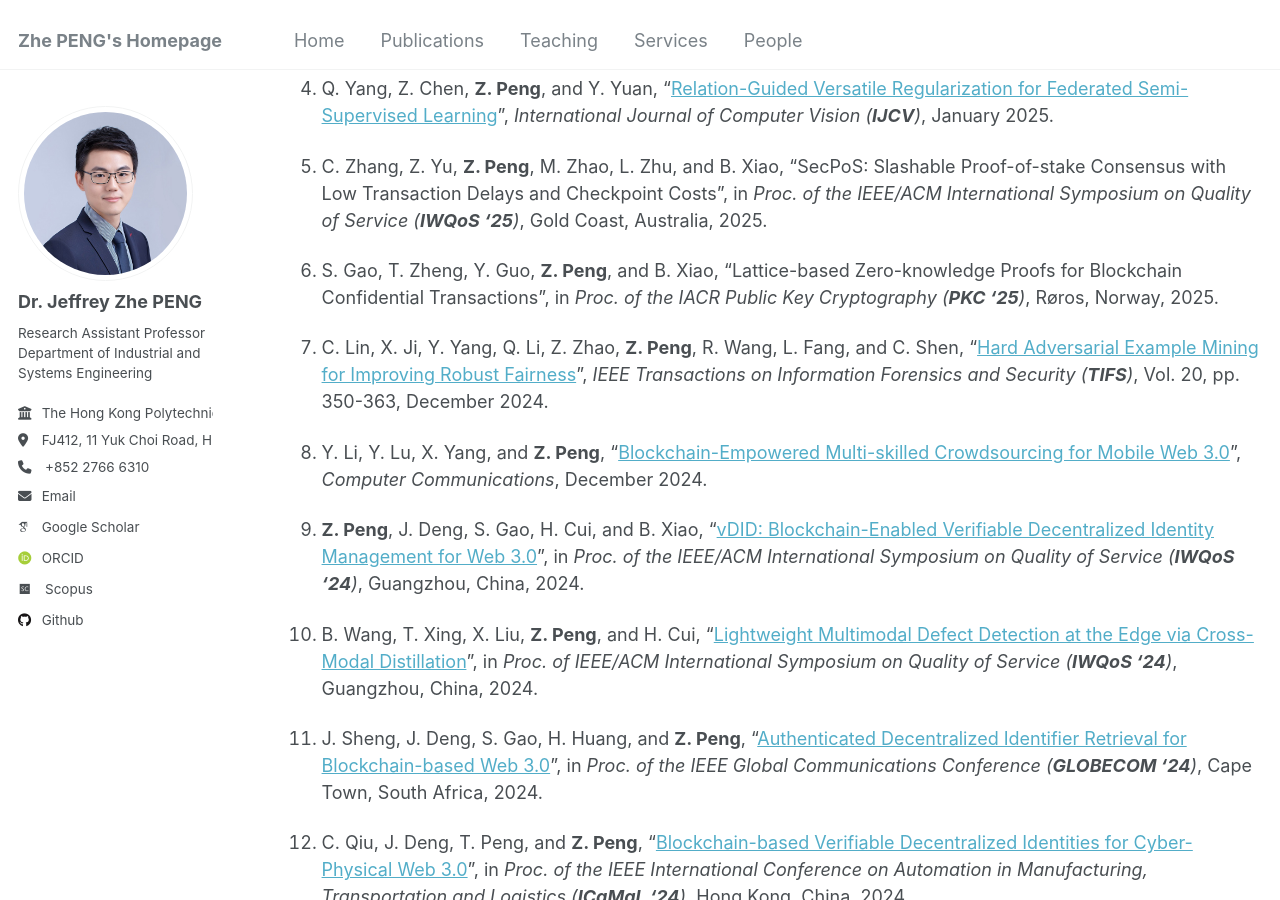
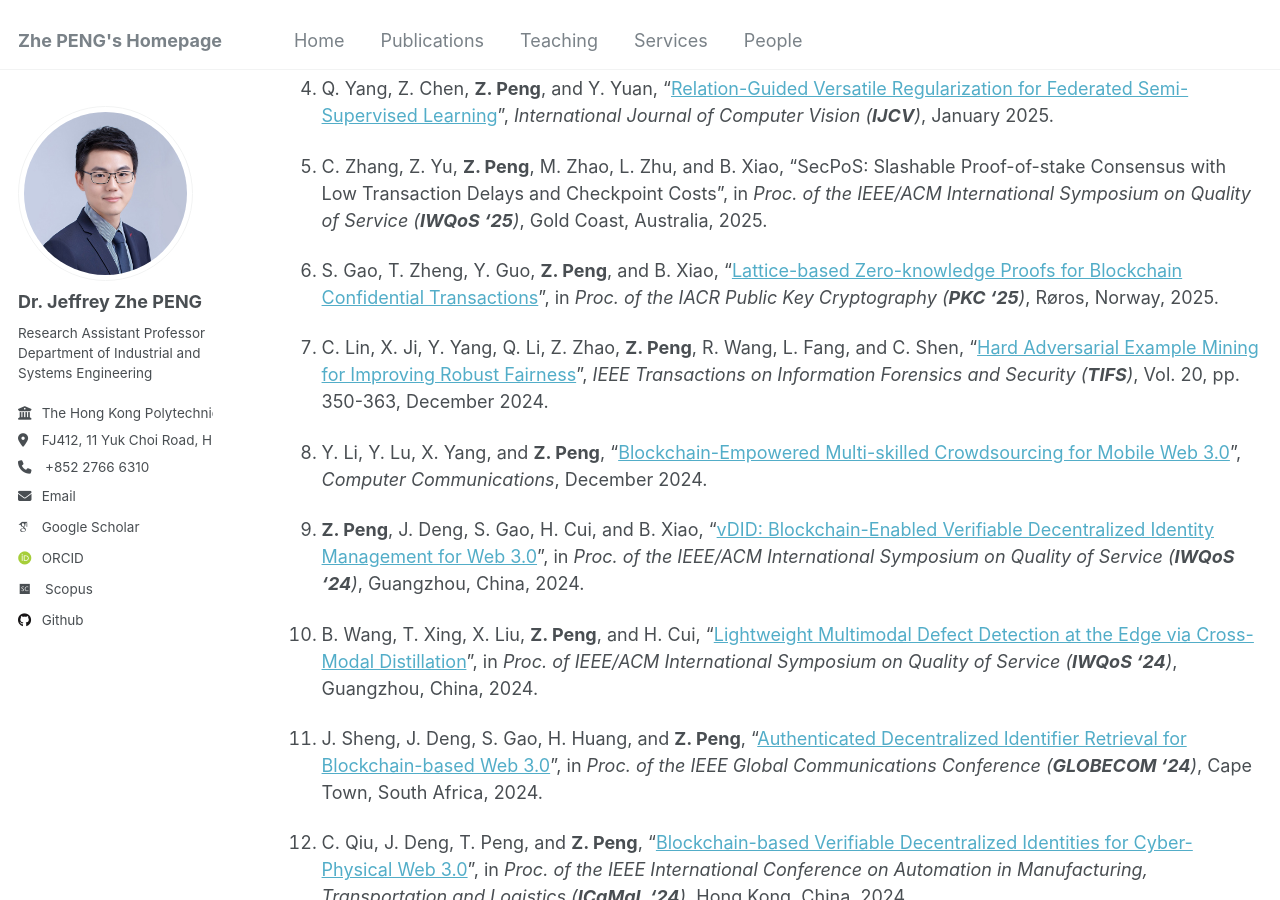
Before and after one commit to PENG-Zhe/peng-zhe.github.io, a Jekyll site: the page built from _pages/publications.md, in a window 1280 px wide and 900 px high, scrolled down 390 px. Built offline with Jekyll 4.4.1, drawn with Linux system fonts in a browser that asks for light colours; some web fonts are replaced; part of the change alters nothing that is shown.

```diff
--- a/_pages/publications.md
+++ b/_pages/publications.md
@@ -14,7 +14,7 @@ layout: archive
 
 1. C. Zhang, Z. Yu, **Z. Peng**, M. Zhao, L. Zhu, and B. Xiao, "SecPoS: Slashable Proof-of-stake Consensus with Low Transaction Delays and Checkpoint Costs", in _Proc. of the IEEE/ACM International Symposium on Quality of Service (**IWQoS '25**)_, Gold Coast, Australia, 2025.
 
-1. S. Gao, T. Zheng, Y. Guo, **Z. Peng**, and B. Xiao, "Lattice-based Zero-knowledge Proofs for Blockchain Confidential Transactions", in _Proc. of the IACR Public Key Cryptography (**PKC '25**)_, Røros, Norway, 2025.
+1. S. Gao, T. Zheng, Y. Guo, **Z. Peng**, and B. Xiao, "[Lattice-based Zero-knowledge Proofs for Blockchain Confidential Transactions](https://link.springer.com/chapter/10.1007/978-3-031-91832-2_5)", in _Proc. of the IACR Public Key Cryptography (**PKC '25**)_, Røros, Norway, 2025.
 
 1. C. Lin, X. Ji, Y. Yang, Q. Li, Z. Zhao, **Z. Peng**, R. Wang, L. Fang, and C. Shen, "[Hard Adversarial Example Mining for Improving Robust Fairness](https://ieeexplore.ieee.org/document/10795188)", _IEEE Transactions on Information Forensics and Security (**TIFS**)_, Vol. 20, pp. 350-363, December 2024.
 
```
